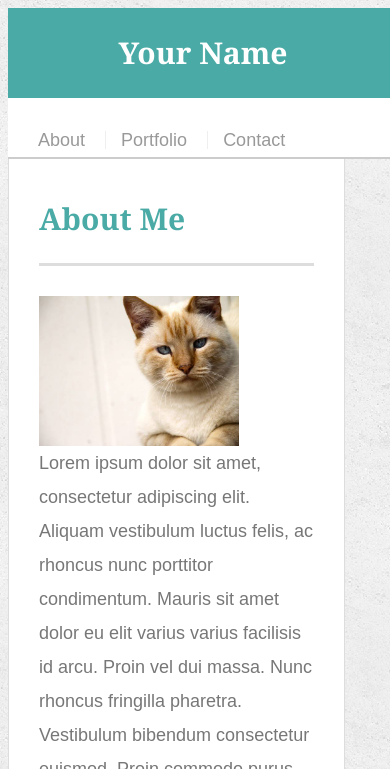
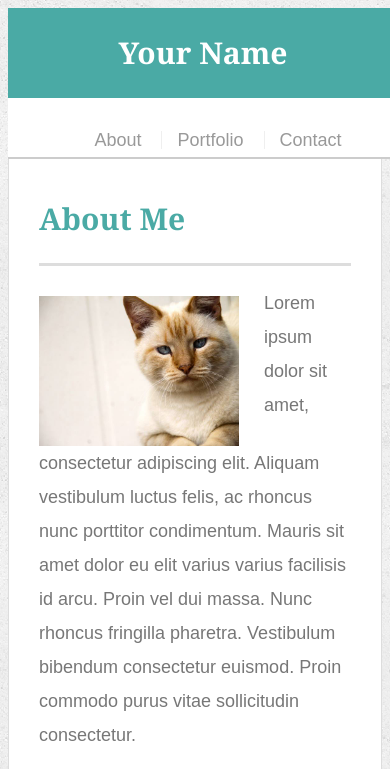
Before and after one commit to Manofsilva/Responsive-Portfolio, a plain HTML site: page index.html in a window 390 px wide. Shown: the top 769 px of the page. Drawn offline with Linux system fonts and the light colour scheme.

Commit message:
header navbar and body at 100 for mobile device

```diff
--- a/assets/css/style.css
+++ b/assets/css/style.css
@@ -231,6 +231,7 @@ body {
   @media screen and (max-width: 768px){
     .main-section {
         width: 90%;
+        margin-bottom: 300px;
     }
 
 }
@@ -245,5 +246,10 @@ body {
 
       nav {
           width: 100%;
+          text-align: center;
+      }
+
+      .main-section {
+          width: 100%;
       }
   }
```
